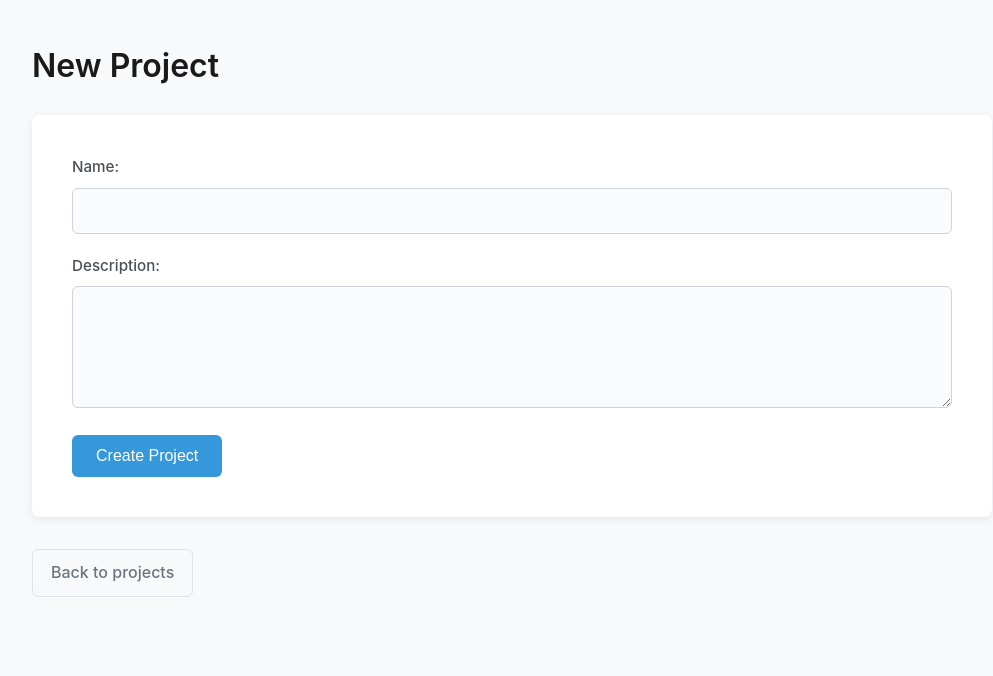
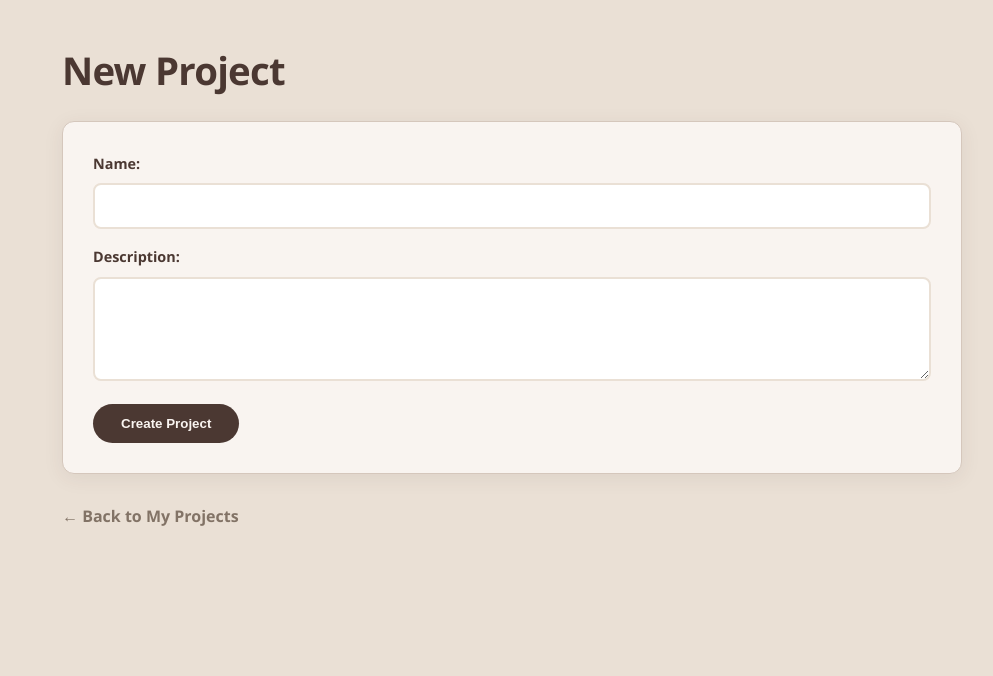
Before and after one commit to LunaAlbatross/BugTracker, a Flask app: page /projects/new in a window 1280 px wide. Shown: the top 676 px of the page, without its empty margins (128-1121 px from the left). Run offline with Flask 3, Linux system fonts and the light colour scheme; the visitor is signed in with stand-in values (Sample User, id 1).

Commit message:
UI update

```diff
--- a/app/routes.py
+++ b/app/routes.py
@@ -119,7 +119,8 @@ def project_create():
         db.session.commit()
 
         flash("Project created successfully.", "success")
-        return redirect(url_for("main.projects_list"))
+        return redirect(url_for("main.my_projects"))
+
 
     return render_template("projects/new.html")
 
--- a/app/static/style.css
+++ b/app/static/style.css
@@ -1,4 +1,32 @@
-/* Reset and Base Styles */
+/* =================================================================
+   CAPPUCCINO MATTE - Creamy & Rich
+   Focus: Milky White surfaces with Espresso accents
+   ================================================================= */
+
+:root {
+    /* The Palette */
+    --milk-foam: #F9F4F0;       /* Milky White */
+    --cappuccino-light: #EAE0D5; /* Creamy transition */
+    --coffee-medium: #827366;    /* Muted coffee brown */
+    --espresso: #4B3832;         /* Deep espresso brown */
+
+    /* Semantic Matte Colors */
+    --matcha: #84a59d;           /* Muted green for success */
+    --berry: #9d8189;            /* Muted red for danger */
+    --chai: #d4a373;             /* Muted orange for warning */
+
+    /* Typography & Depth */
+    --text-main: #4B3832;        /* Espresso text */
+    --text-muted: #827366;       /* Lighter coffee text */
+    --border: #D5C7BC;           /* Soft latte border */
+    --radius: 12px;
+    --shadow-soft: 0 4px 20px rgba(75, 56, 50, 0.08);
+}
+
+/* =================================================================
+   BASE STYLES
+   ================================================================= */
+
 * {
     margin: 0;
     padding: 0;
@@ -6,344 +34,161 @@
 }
 
 body {
-    font-family: -apple-system, BlinkMacSystemFont, 'Segoe UI', Roboto, Oxygen, Ubuntu, Cantarell, sans-serif;
+    font-family: 'Segoe UI', Roboto, Helvetica, Arial, sans-serif;
+    background-color: var(--cappuccino-light);
+    color: var(--text-main);
     line-height: 1.6;
-    color: #2c3e50;
-    background-color: #f8f9fa;
     padding: 40px 20px;
-    max-width: 1000px;
+}
+
+body > * {
+    max-width: 900px;
     margin: 0 auto;
 }
 
-/* Typography */
-h1 {
-    font-size: 2rem;
-    font-weight: 600;
-    margin-bottom: 1.5rem;
-    color: #1a1a1a;
+/* =================================================================
+   TYPOGRAPHY
+   ================================================================= */
+
+h1, h2, h3 {
+    color: var(--espresso);
+    font-weight: 700;
+    letter-spacing: -0.02em;
+    margin-bottom: 20px;
 }
 
-h2 {
-    font-size: 1.5rem;
+h1 { font-size: 2.4rem; }
+h2 { font-size: 1.8rem; }
+
+a {
+    color: var(--coffee-medium);
+    text-decoration: none;
     font-weight: 600;
-    margin-bottom: 1rem;
-    color: #1a1a1a;
-}
-
-h3 {
-    font-size: 1.25rem;
-    font-weight: 600;
-    margin: 2rem 0 1rem;
-    color: #2c3e50;
-}
-
-h4 {
-    font-size: 1.1rem;
-    font-weight: 600;
-    margin: 1.5rem 0 0.75rem;
-    color: #2c3e50;
-}
-
-p {
-    margin-bottom: 1rem;
-}
-
-/* Links */
-a {
-    color: #3498db;
-    text-decoration: none;
     transition: color 0.2s ease;
 }
 
 a:hover {
-    color: #2980b9;
+    color: var(--espresso);
 }
 
-/* Flash Messages */
-ul:first-child {
-    margin-bottom: 2rem;
+/* =================================================================
+   MILKY CONTAINERS (Forms & Lists)
+   ================================================================= */
+
+form, ul {
+    background: var(--milk-foam);
+    border: 1px solid var(--border);
+    border-radius: var(--radius);
+    padding: 30px;
+    box-shadow: var(--shadow-soft);
+    margin-bottom: 30px;
+    list-style: none;
 }
 
-ul:first-child li {
-    padding: 14px 18px;
-    margin-bottom: 12px;
-    border-radius: 6px;
-    border-left: 4px solid;
-    background: white;
-    box-shadow: 0 1px 3px rgba(0, 0, 0, 0.1);
+/* Inset inputs for a matte feel */
+input, textarea, select {
+    width: 100%;
+    background: #FFFFFF;
+    border: 2px solid var(--cappuccino-light);
+    border-radius: 8px;
+    padding: 12px 16px;
+    color: var(--text-main);
+    font-size: 1rem;
+    transition: all 0.2s ease;
+    margin-bottom: 16px;
 }
 
-/* Forms */
-form {
-    background: white;
-    padding: 2.5rem;
-    border-radius: 8px;
-    box-shadow: 0 2px 8px rgba(0, 0, 0, 0.08);
-    margin-bottom: 2rem;
-}
-
-form p {
-    margin-bottom: 1.25rem;
+input:focus, textarea:focus, select:focus {
+    outline: none;
+    border-color: var(--coffee-medium);
+    background: var(--milk-foam);
 }
 
 label {
     display: block;
-    margin-bottom: 0.5rem;
-    font-weight: 500;
-    color: #495057;
-    font-size: 0.95rem;
+    font-weight: 700;
+    color: var(--espresso);
+    margin-bottom: 8px;
+    font-size: 0.9rem;
 }
 
-input[type="text"],
-input[type="email"],
-input[type="password"],
-input[type="date"],
-textarea,
-select {
-    width: 100%;
-    padding: 12px 14px;
-    border: 1.5px solid #ced4da;
-    border-radius: 6px;
-    font-size: 1rem;
-    transition: all 0.2s ease;
-    font-family: inherit;
-    background-color: #fafbfc;
-}
+/* =================================================================
+   BUTTONS
+   ================================================================= */
 
-input:focus,
-textarea:focus,
-select:focus {
-    outline: none;
-    border-color: #3498db;
-    background-color: white;
-    box-shadow: 0 0 0 3px rgba(52, 152, 219, 0.1);
-}
-
-textarea {
-    resize: vertical;
-    min-height: 120px;
-    line-height: 1.5;
-}
-
-select {
+button, button[type="submit"] {
+    background: var(--espresso);
+    color: var(--milk-foam);
+    border: none;
+    padding: 12px 28px;
+    font-weight: 600;
+    border-radius: 30px; /* Pill shape for a modern feel */
     cursor: pointer;
-}
-
-/* Buttons */
-button,
-button[type="submit"] {
-    display: inline-block;
-    padding: 12px 24px;
-    background-color: #3498db;
-    color: white;
-    border: none;
-    border-radius: 6px;
-    font-size: 1rem;
-    font-weight: 500;
-    cursor: pointer;
-    transition: all 0.2s ease;
+    transition: transform 0.2s ease, background 0.2s ease;
 }
 
 button:hover {
-    background-color: #2980b9;
-    transform: translateY(-1px);
-    box-shadow: 0 4px 12px rgba(52, 152, 219, 0.3);
+    background: var(--coffee-medium);
+    transform: translateY(-2px);
 }
 
-button:active {
-    transform: translateY(0);
+/* Back links and secondary nav */
+p a {
+    display: inline-block;
+    padding: 8px 20px;
+    background: #FFFFFF;
+    border: 1px solid var(--border);
+    border-radius: 20px;
+    font-size: 0.9rem;
 }
 
-/* Lists */
-ul {
-    list-style: none;
-    margin: 1.5rem 0;
+/* =================================================================
+   STATUS BADGES
+   ================================================================= */
+
+.badge {
+    padding: 4px 12px;
+    border-radius: 50px;
+    font-size: 0.75rem;
+    font-weight: 700;
+    text-transform: uppercase;
+    display: inline-block;
 }
 
+.badge-open { background: var(--matcha); color: white; }
+.badge-closed { background: var(--coffee-medium); color: white; }
+.badge-high { background: var(--berry); color: white; }
+.badge-medium { background: var(--chai); color: white; }
+
+/* =================================================================
+   LIST ITEMS & ACTIVITY
+   ================================================================= */
+
 ul li {
-    background: white;
-    padding: 1.25rem;
-    margin-bottom: 1rem;
-    border-radius: 8px;
-    border: 1px solid #e9ecef;
-    transition: all 0.2s ease;
+    padding: 20px;
+    border-bottom: 1px solid var(--cappuccino-light);
 }
 
 ul li:hover {
-    box-shadow: 0 4px 12px rgba(0, 0, 0, 0.08);
-    border-color: #dee2e6;
+    background: #FFFFFF;
 }
 
+ul li:last-child { border-bottom: none; }
+
 ul li strong {
-    color: #2c3e50;
-    font-size: 1.1rem;
-    font-weight: 600;
+    font-size: 1.2rem;
+    color: var(--espresso);
 }
 
-ul li small {
-    color: #6c757d;
-    font-size: 0.875rem;
+/* =================================================================
+   FLASH MESSAGES
+   ================================================================= */
+
+.flash p {
+    background: var(--milk-foam);
+    border: 2px solid var(--matcha);
+    color: var(--espresso);
+    padding: 15px;
+    border-radius: var(--radius);
+    text-align: center;
 }
-
-ul li br {
-    display: block;
-    margin: 0.5rem 0;
-    content: "";
-}
-
-/* Navigation/Action Links at top of pages */
-body > p,
-h1 + p,
-h2 + p {
-    margin-bottom: 2rem;
-}
-
-p a {
-    display: inline-block;
-    margin-right: 0.75rem;
-    margin-bottom: 0.5rem;
-    padding: 10px 18px;
-    background-color: white;
-    border: 1.5px solid #dee2e6;
-    border-radius: 6px;
-    color: #495057;
-    transition: all 0.2s ease;
-    font-weight: 500;
-}
-
-p a:hover {
-    background-color: #3498db;
-    border-color: #3498db;
-    color: white;
-    transform: translateY(-1px);
-    box-shadow: 0 2px 8px rgba(52, 152, 219, 0.3);
-}
-
-/* Horizontal Rule */
-hr {
-    border: none;
-    border-top: 2px solid #e9ecef;
-    margin: 2.5rem 0;
-}
-
-/* Filter Form (GET forms) */
-form[method="GET"] {
-    display: flex;
-    gap: 0.75rem;
-    align-items: flex-end;
-    flex-wrap: wrap;
-    padding: 1.5rem;
-    margin-bottom: 1.5rem;
-}
-
-form[method="GET"] input[type="text"],
-form[method="GET"] select {
-    flex: 1;
-    min-width: 160px;
-    background-color: white;
-}
-
-form[method="GET"] button {
-    white-space: nowrap;
-    padding: 12px 20px;
-}
-
-form[method="GET"] a {
-    display: inline-block;
-    padding: 12px 20px;
-    background-color: #6c757d;
-    color: white;
-    border-radius: 6px;
-    font-weight: 500;
-    transition: all 0.2s ease;
-}
-
-form[method="GET"] a:hover {
-    background-color: #5a6268;
-    transform: translateY(-1px);
-}
-
-/* Pagination */
-body > div:last-of-type,
-ul + div {
-    display: flex;
-    align-items: center;
-    gap: 1.5rem;
-    margin-top: 2rem;
-    padding: 1.25rem;
-    background: white;
-    border-radius: 8px;
-    justify-content: center;
-    box-shadow: 0 1px 3px rgba(0, 0, 0, 0.08);
-}
-
-/* Comments & Activity Sections */
-h3 + ul {
-    background: #fafbfc;
-    padding: 1rem;
-    border-radius: 8px;
-}
-
-h3 + ul li {
-    background: white;
-    border-left: 3px solid #3498db;
-}
-
-/* Back to links at bottom */
-body > p:last-of-type a,
-form + p a {
-    background-color: #f8f9fa;
-    color: #6c757d;
-}
-
-body > p:last-of-type a:hover,
-form + p a:hover {
-    background-color: #e9ecef;
-    color: #495057;
-    border-color: #adb5bd;
-}
-
-/* Responsive Design */
-@media (max-width: 768px) {
-    body {
-        padding: 20px 15px;
-    }
-
-    form {
-        padding: 1.5rem;
-    }
-
-    h1 {
-        font-size: 1.75rem;
-    }
-
-    h2 {
-        font-size: 1.35rem;
-    }
-
-    form[method="GET"] {
-        flex-direction: column;
-        align-items: stretch;
-    }
-
-    form[method="GET"] input[type="text"],
-    form[method="GET"] select,
-    form[method="GET"] button,
-    form[method="GET"] a {
-        width: 100%;
-    }
-
-    ul li {
-        padding: 1rem;
-    }
-}
-
-/* Empty State Messages */
-p:only-child {
-    text-align: center;
-    color: #6c757d;
-    padding: 3rem 2rem;
-    background: white;
-    border-radius: 8px;
-    border: 2px dashed #dee2e6;
-}
--- a/app/templates/projects/my_projects.html
+++ b/app/templates/projects/my_projects.html
@@ -5,6 +5,7 @@
   <p>
     <a href="{{ url_for('main.project_create') }}">+ New Project</a>
   </p>
+
 
   {% if projects %}
   <ul>
@@ -21,4 +22,7 @@
   {% else %}
   <p>You are not a member of any projects yet.</p>
   {% endif %}
+  <p>
+    <a href="{{ url_for('main.dashboard') }}">← Back to Dashboard</a>
+  </p>
   {% endblock %}
--- a/app/templates/projects/new.html
+++ b/app/templates/projects/new.html
@@ -16,5 +16,9 @@
 
          </form>
 
-        <p><a href="{{ url_for('main.projects_list') }}">Back to projects</a></p>
+        <div class="back-link">
+            <a href="{{ url_for('main.my_projects') }}">← Back to My Projects</a>
+        </div>
+
+
 {% endblock %}
```
Also changed, not shown: app/templates/issues/detail.html (+199 -50 lines). Lines whose indentation alone changed are shown as unchanged.
